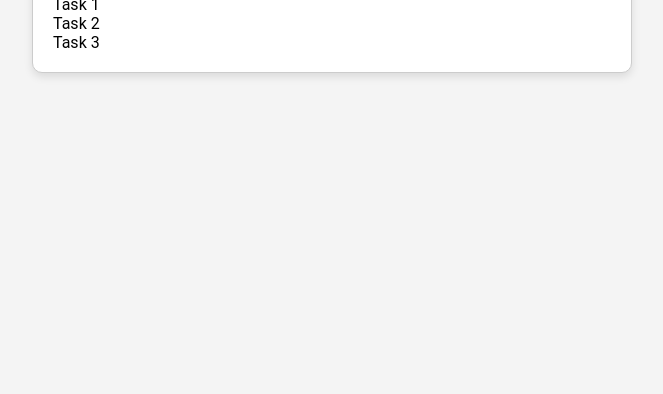
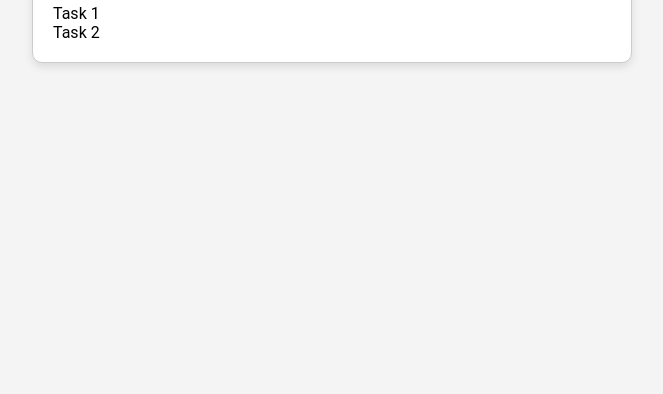
Before and after one commit to favmaclegend-ops/task-tracker, a plain HTML site: page index.html in a window 1280 px wide. Shown: the part 406-800 px from the top of the page, without its empty margins (308-971 px from the left). Drawn offline with Linux system fonts and the light colour scheme.

Commit message:
new pull request

```diff
--- a/index.html
+++ b/index.html
@@ -12,7 +12,6 @@
 			<ul id="tasks">
 				<li>Task 1</li>
 				<li>Task 2</li>
-				<li>Task 3</li>
 			</ul>
 		</div>
 
```
